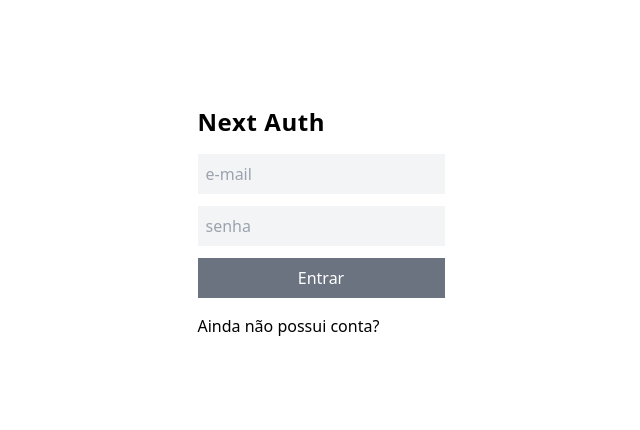
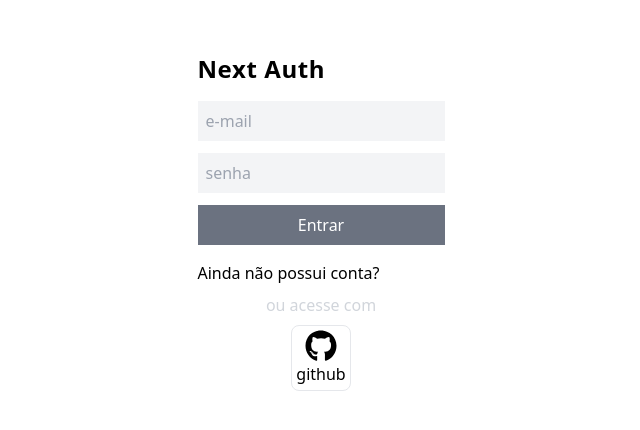
Before and after one commit to angelorubin/next-auth, a Next.js app: page /auth in a window 1280 px wide. Shown: the part 178-608 px from the top of the page, without its empty margins (319-959 px from the left). Built offline with nearby package versions, Linux system fonts and the light colour scheme; no server answers.

Commit message:
Implementando autenticação com github

```diff
--- a/pages/api/auth/[...nextauth].js
+++ b/pages/api/auth/[...nextauth].js
@@ -1,8 +1,9 @@
 import NextAuth from 'next-auth'
-import CredentialsProvider from 'next-auth/providers/credentials'
 import bcrypt from 'bcrypt'
 import User from '../user/schema'
 import connectDB from '../../../utils/database'
+import CredentialsProvider from 'next-auth/providers/credentials'
+import GitHubProvider from 'next-auth/providers/github'
 
 // Connect to your existing database
 connectDB()
@@ -33,6 +34,10 @@ export default NextAuth({
           return null
         }
       }
+    }),
+    GitHubProvider({
+      clientId: process.env.GITHUB_ID,
+      clientSecret: process.env.GITHUB_SECRET
     })
   ]
 })
--- a/pages/auth/index.jsx
+++ b/pages/auth/index.jsx
@@ -8,7 +8,9 @@ import { ToastContainer, toast } from 'react-toastify'
 import Loading from '@/pages/components/loading'
 import { http } from '@/utils/http'
 import { useQuery, useMutation } from '@tanstack/react-query'
-import { signIn } from 'next-auth/react'
+import { signIn, getProviders } from 'next-auth/react'
+import Icon from '../components/icon'
+import { FaGithub } from 'react-icons/fa'
 
 export default function Auth() {
   const [authLoading, setAuthLoading] = useState(false)
@@ -68,7 +70,6 @@ export default function Auth() {
         } else {
           router.push('/dashboard')
         }
-
       } catch (error) {
         setAuthLoading(false)
         toast('Acesso não autorizado', {
@@ -84,8 +85,12 @@ export default function Auth() {
     }
   })
 
+  const handleClickGithub = async () => {
+    await signIn('github')
+  }
+
   return (
-    <div className="flex justify-center items-center w-full h-screen">
+    <div className="flex flex-col justify-center items-center w-full h-screen">
       <ToastContainer />
       {authLoading && <Loading />}
       <div className="flex flex-col gap-4">
@@ -123,6 +128,18 @@ export default function Auth() {
         </form>
         <Link href={{ pathname: '/register' }}>Ainda não possui conta?</Link>
       </div>
+      <div className="m-2 text-gray-300">ou acesse com</div>
+      <div>
+        <button
+          className="flex flex-col items-center border rounded-lg p-1"
+          onClick={handleClickGithub}
+        >
+          <Icon size={'2rem'}>
+            <FaGithub />
+          </Icon>
+          <h3>github</h3>
+        </button>
+      </div>
     </div>
   )
 }
--- /dev/null
+++ b/pages/components/icon/index.jsx
@@ -0,0 +1,9 @@
+import { IconContext } from 'react-icons'
+
+export default function Icon({ size, children }) {
+  return (
+    <IconContext.Provider value={{ size }}>
+      <div>{children}</div>
+    </IconContext.Provider>
+  )
+}
```
